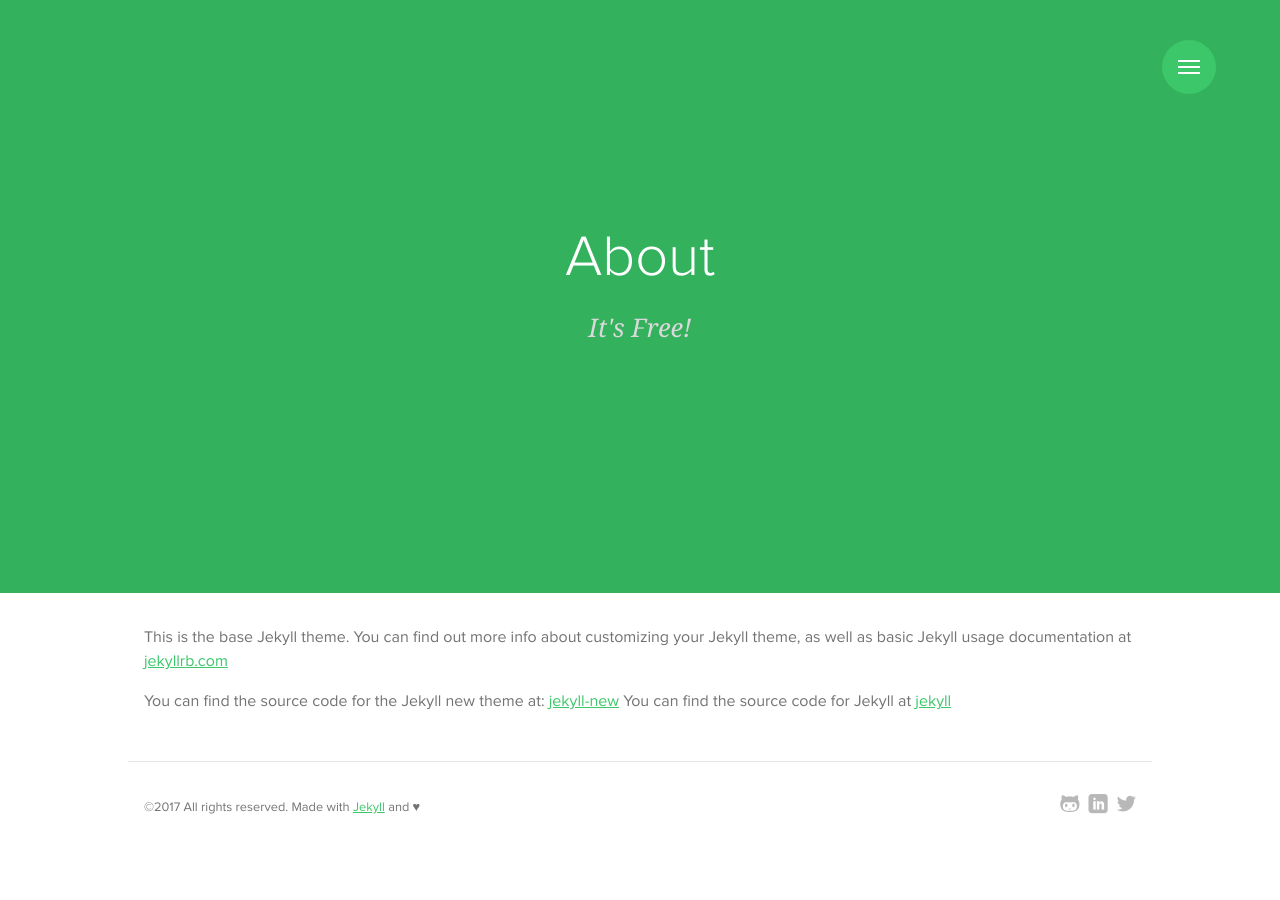
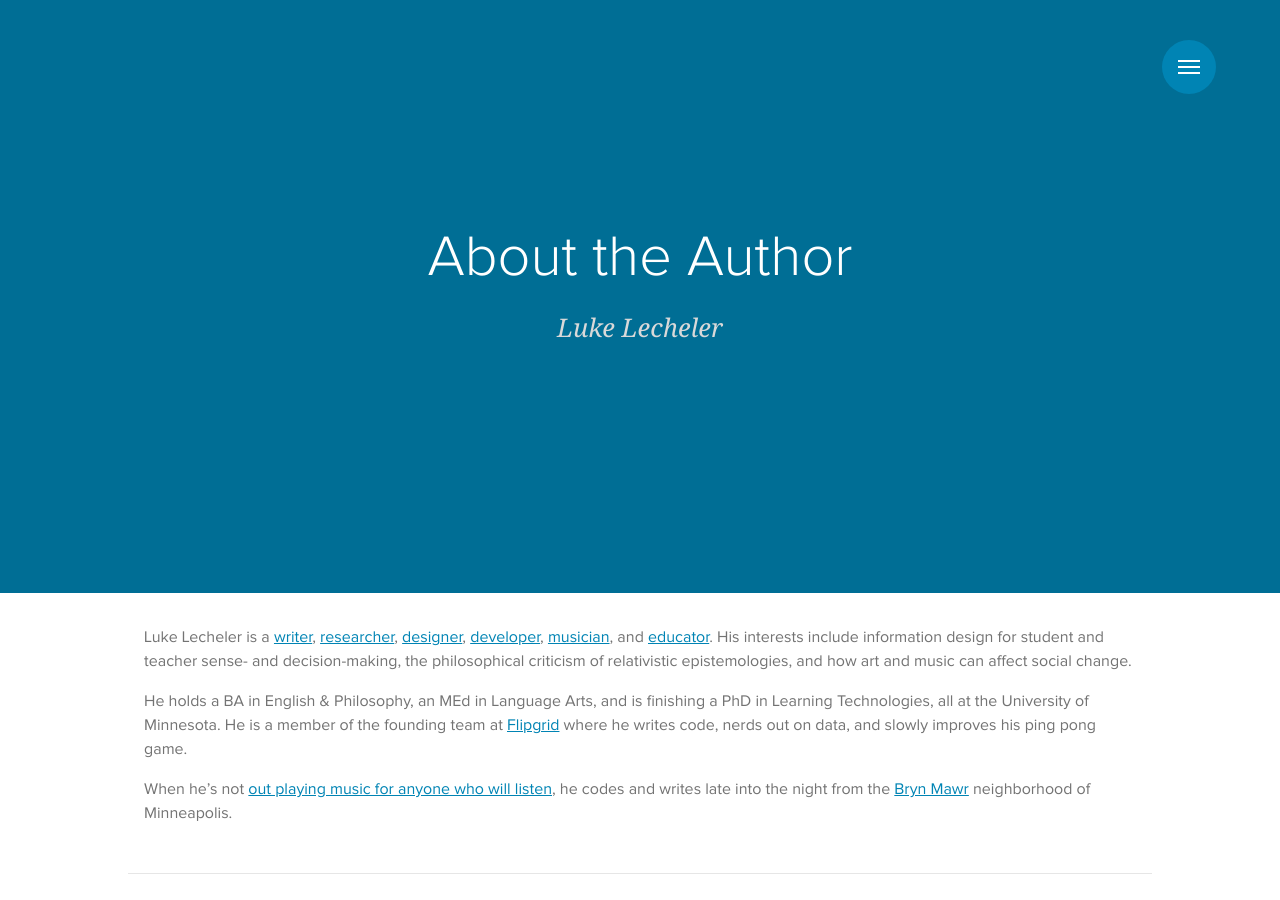
Before and after one commit to lecheler/lecheler.github.io, a Jekyll site: the page built from about.md, in a window 1280 px wide. Built offline with Jekyll 4.4.1, drawn with Linux system fonts in a browser that asks for light colours; some web fonts are replaced.

Commit message:
Update links and bg color

```diff
--- a/_config.yml
+++ b/_config.yml
@@ -32,11 +32,11 @@ author:
   bio       : "Enthusiast performance, responsive design and usability, always looking for the best project and good coffee."
   thumb     : /images/author.jpg
   email     : nandomoreira.me@gmail.com
-  url       : http://nandomoreira.me
-  github    : http://github.com/nandomoreirame
-  twitter   : http://twitter.com/nandomoreirame
-  facebook  : http://facebook.com/fernando.dev
-  linkedin  : http://linkedin.com/in/nandomoreirame
+  url       : http://lecheler.github.io
+  github    : http://github.com/lecheler
+  twitter   : http://twitter.com/lukerighthere
+  facebook  : http://facebook.com/lecheler
+  linkedin  : https://www.linkedin.com/in/lecheler/
 
 # google_analytics: UA-52446115-1
 repo: http://github.com/nandomoreirame/dotX
--- a/_sass/_variables.scss
+++ b/_sass/_variables.scss
@@ -30,7 +30,7 @@ $base-z-index: 0;
 
 // Colors
 //
-$primary-color: #3cc76a;
+$primary-color: #0084b4;
 $white-color: #fff;
 $black-color: #000;
 $blue-color: #477dca;
--- a/about.md
+++ b/about.md
@@ -1,11 +1,12 @@
 ---
 layout: page
-title: About
-subtitle: It's Free!
+title: About the Author
+subtitle: Luke Lecheler
 permalink: /about/
 ---
 
-This is the base Jekyll theme. You can find out more info about customizing your Jekyll theme, as well as basic Jekyll usage documentation at [jekyllrb.com](http://jekyllrb.com/)
+Luke Lecheler is a [writer](another-page), [researcher](https://scholar.google.com/citations?user=25RPAmsAAAAJ&hl=en), [designer](another-page), [developer](https://github.com/lecheler), [musician](http://therighthere.com), and [educator](http://www.cehd.umn.edu/ci/Academic-Programs/Research-Degrees/LT.html). His interests include information design for student and teacher sense- and decision-making, the philosophical criticism of relativistic epistemologies, and how art and music can affect social change.
 
-You can find the source code for the Jekyll new theme at: [jekyll-new](https://github.com/jglovier/jekyll-new)
-You can find the source code for Jekyll at [jekyll](https://github.com/jekyll/jekyll)
+He holds a BA in English & Philosophy, an MEd in Language Arts, and is finishing a PhD in Learning Technologies, all at the University of Minnesota. He is a member of the founding team at [Flipgrid](https://info.flipgrid.com) where he writes code, nerds out on data, and slowly improves his ping pong game.
+
+When he's not [out playing music for anyone who will listen]({{ site.url }}/map.html), he codes and writes late into the night from the [Bryn Mawr](http://www.bmna.org/) neighborhood of Minneapolis.
```
